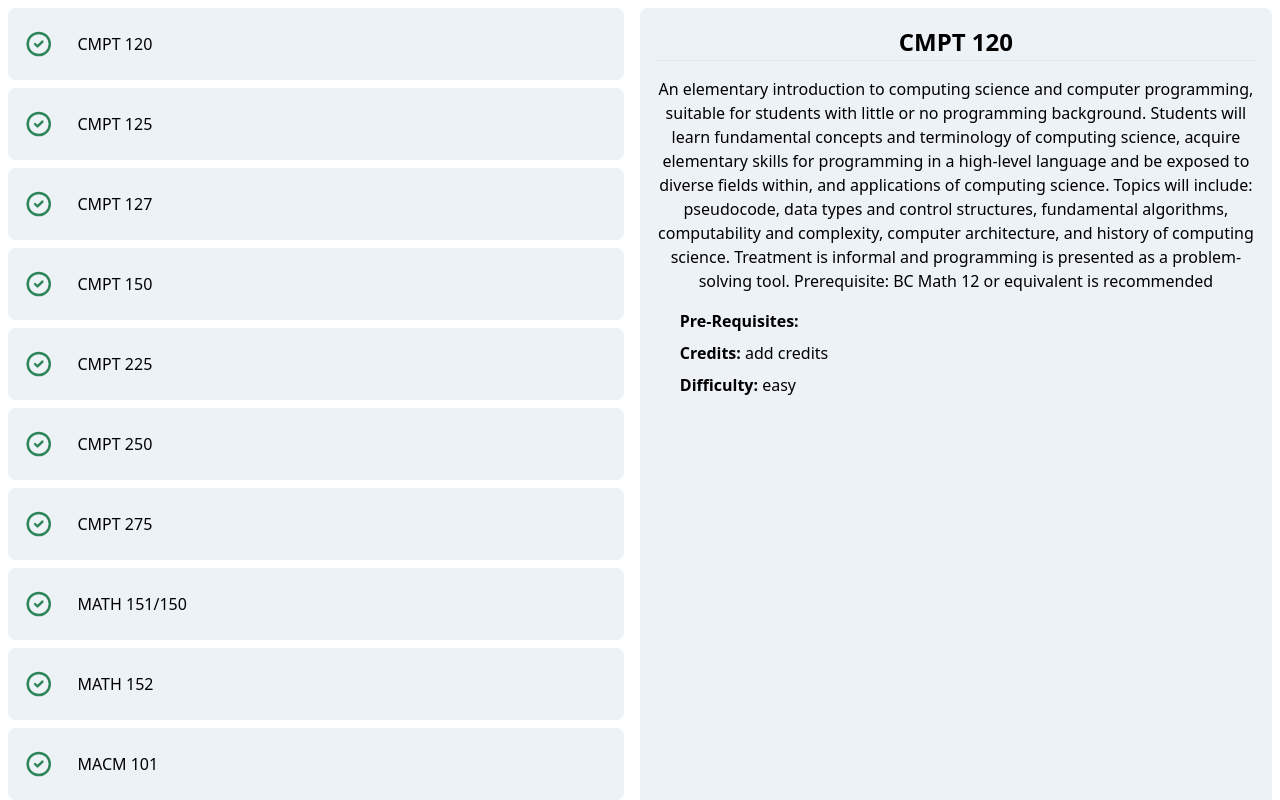
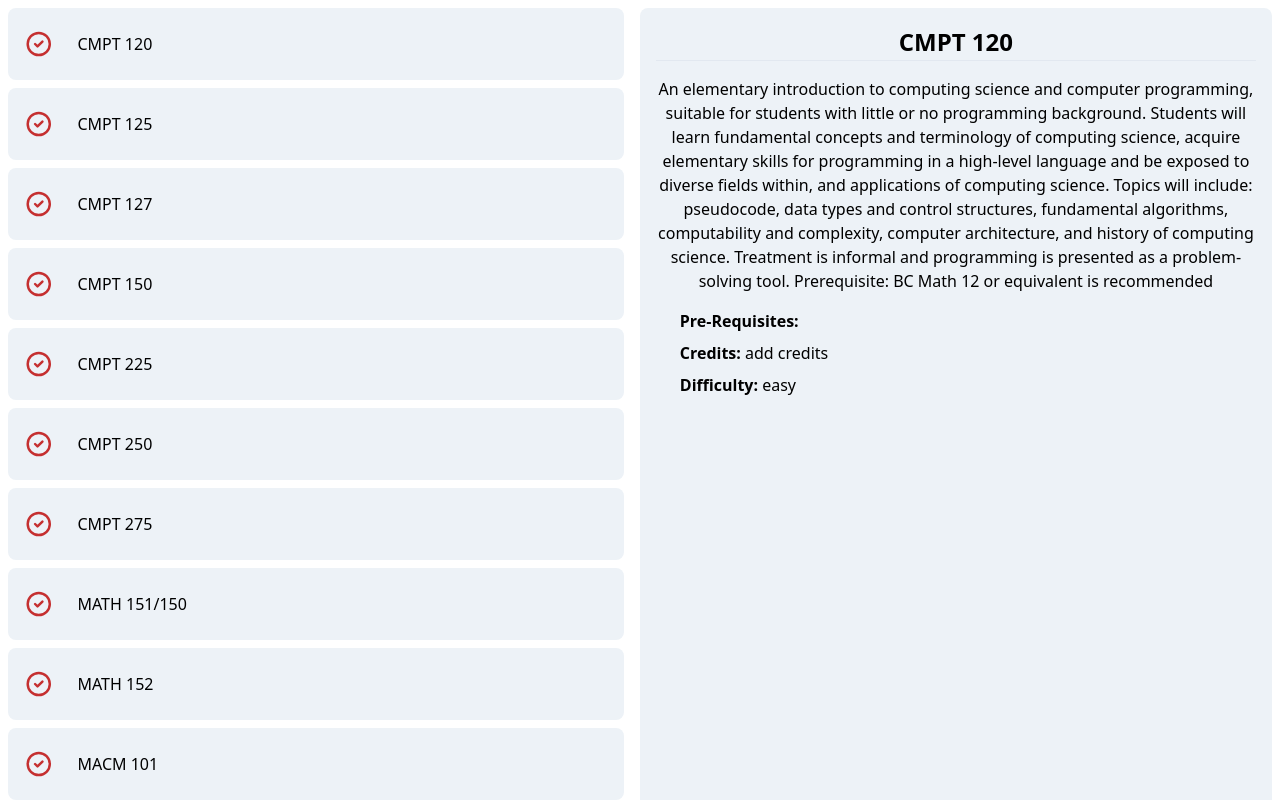
Before and after one commit to Cway14/CSSS, a React (Create React App) app: page / in a window 1280 px wide. Shown: the top 800 px of the page. Built offline with nearby package versions, Linux system fonts and the light colour scheme.

Commit message:
swapped completed colours

```diff
--- a/src/App.js
+++ b/src/App.js
@@ -128,7 +128,7 @@ var test = (CheckPrereqs(courses[1], courses));
     <div className="flex">
       <div className="sm:w-1/2">
         {courses.map((course) => {
-          return <Course {...course} focusedCourse={setCourse} toggleCompleted={updateCompleted}></Course>
+          return <Course {...course} focusedCourse={setCourse} toggleCompleted={updateCompleted} key={course.title}></Course>
         })}
       </div>
       <div className="hidden sm:block w-1/2 overflow-hidden m-2 p-4 rounded-lg h-screen bg-gray-200 text-center">
--- a/src/course.js
+++ b/src/course.js
@@ -8,7 +8,7 @@ function Course(info){
     return(
         <div className="flex-col m-2 bg-gray-200 rounded-lg">
             <div className="flex flex-row items-center">
-                <svg className={`${isChecked ? 'stroke-current text-red-700' : 'stroke-current text-green-700'} h-8 ml-4`}
+                <svg className={`${isChecked ? 'stroke-current text-green-700' : 'stroke-current text-red-700'} h-8 ml-4`}
                     onClick={()=> toggleChecked(!isChecked)}
                     xmlns="http://www.w3.org/2000/svg" fill="none" viewBox="0 0 24 24" stroke="currentColor">
                     <path strokeLinecap="round" strokeLinejoin="round" strokeWidth="2" d="M9 12l2 2 4-4m6 2a9 9 0 11-18 0 9 9 0 0118 0z" />
```
